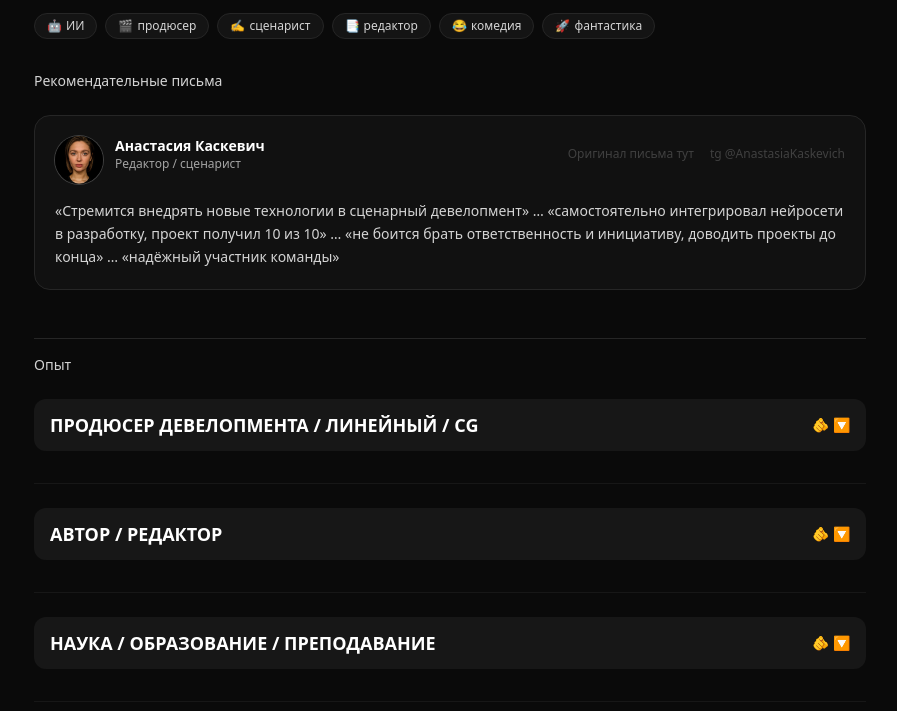
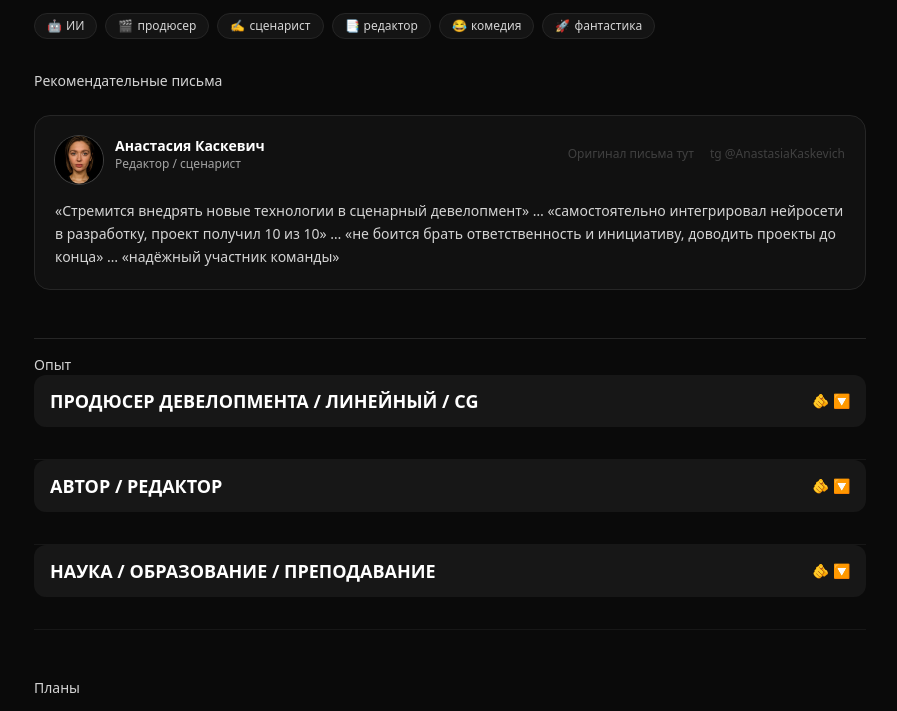
Before and after one commit to syanaxt/syanaxt, a plain HTML site: page index.html in a window 1280 px wide. Shown: the part 227-938 px from the top of the page, without its empty margins (190-1087 px from the left). Drawn offline with nearby package versions, Linux system fonts and the light colour scheme.

Commit message:
Update index.html

```diff
--- a/index.html
+++ b/index.html
@@ -85,7 +85,7 @@
     </div>
 
     <!-- продюсирование -->
-    <section id="producing" data-section class="scroll-mt-24 mt-6">
+    <section id="producing" data-section class="scroll-mt-24">
       <button data-accordion class="flex w-full items-center justify-between rounded-xl bg-neutral-900 px-4 py-3 text-left text-lg font-semibold text-white hover:bg-neutral-800">
         ПРОДЮСЕР ДЕВЕЛОПМЕНТА / ЛИНЕЙНЫЙ / СG
         <span class="ml-2 text-sm text-neutral-400 whitespace-nowrap flex-shrink-0 toggle-icon">🫵 🔽</span>
@@ -182,7 +182,7 @@
     </section>
 
     <!-- сценарка -->
-    <section id="writing" data-section class="scroll-mt-24 mt-6">
+    <section id="writing" data-section class="scroll-mt-24">
       <button data-accordion class="flex w-full items-center justify-between rounded-xl bg-neutral-900 px-4 py-3 text-left text-lg font-semibold text-white hover:bg-neutral-800">
         АВТОР / РЕДАКТОР
         <span class="ml-2 text-sm text-neutral-400 whitespace-nowrap flex-shrink-0 toggle-icon">🫵 🔽</span>
@@ -246,7 +246,7 @@
     </section>
 
     <!-- образование и наука -->
-    <section id="science-education" data-section class="scroll-mt-24 mt-6">
+    <section id="science-education" data-section class="scroll-mt-24">
       <button data-accordion class="flex w-full items-center justify-between rounded-xl bg-neutral-900 px-4 py-3 text-left text-lg font-semibold text-white hover:bg-neutral-800">
         НАУКА / ОБРАЗОВАНИЕ / ПРЕПОДАВАНИЕ
         <span class="ml-2 text-sm text-neutral-400 whitespace-nowrap flex-shrink-0 toggle-icon">🫵 🔽</span>
```
